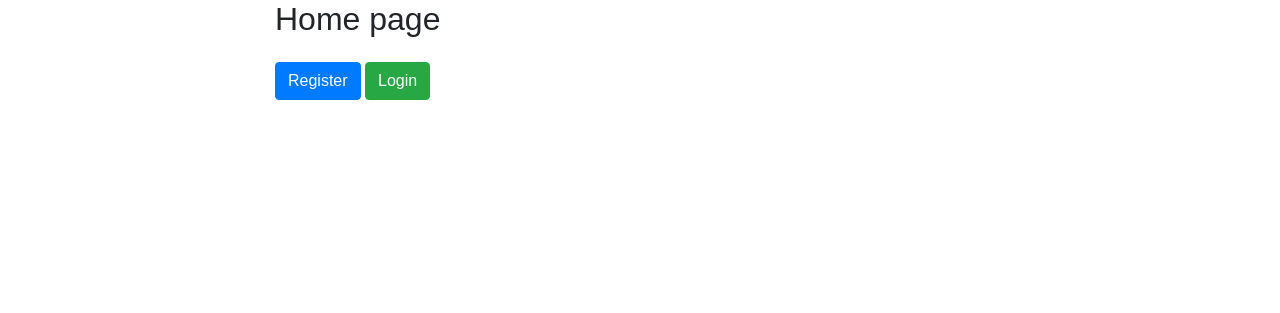
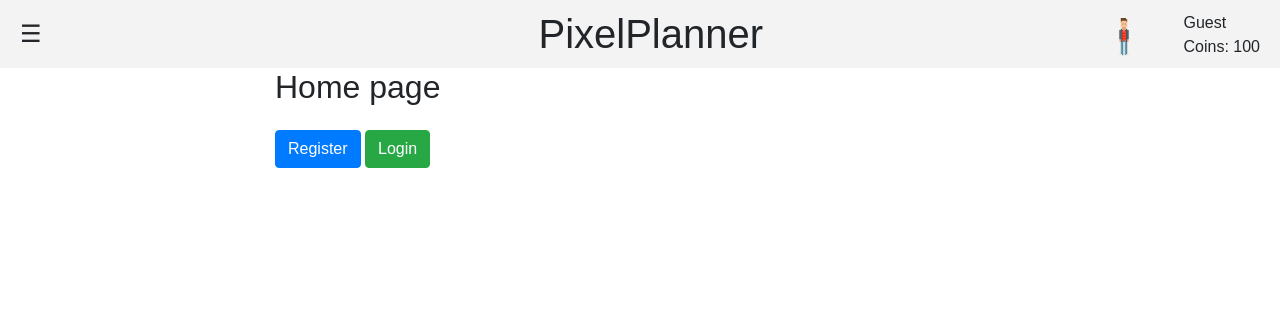
Before and after one commit to Mkidwai1/ITSC-3155-Semester-long-project, a Flask app: page / in a window 1280 px wide. Shown: the top 313 px of the page. Run offline with Flask 3, Linux system fonts and the light colour scheme.

Commit message:
added navbar

```diff
--- a/itsc3155-project/app.py
+++ b/itsc3155-project/app.py
@@ -66,6 +66,7 @@ def login():
 
         if user and user.check_password(password):
             session['email'] = user.email
+            session['user_name'] = user.name
             return redirect(url_for('dashboard'))
         else:
             flash('Invalid Email or Password. Please try again.')
@@ -86,10 +87,6 @@ def dashboard():
 
         return render_template('dashboard.html', user=user)
 
-    return redirect(url_for('login'))
-@app.route('/logout')
-def logout():
-    session.pop('email', None)
     return redirect(url_for('login'))
 
 @app.route('/canvas-calendar')
@@ -149,3 +146,22 @@ def fetch_canvas_calendar_events(user_id, course_codes):
 
 if __name__ == '__main__':
     app.run(debug=True)
+
+@app.route('/todo')
+def todo():
+    return render_template('todo.html')
+
+@app.route('/shop')
+def shop():
+    return render_template('shop.html')
+
+@app.route('/settings')
+def settings():
+    return render_template('settings.html')
+
+@app.route('/logout')
+def logout():
+    session.pop('email', None)  # Remove user email from session
+    session.pop('name', None)   # Remove user name from session
+    flash('You have been logged out.')
+    return redirect(url_for('index'))
--- /dev/null
+++ b/itsc3155-project/static/js/script.js
@@ -0,0 +1,9 @@
+// Function to handle opening the navigation sidebar
+function openNav() {
+    document.getElementById("navbar").style.width = "250px";
+}
+
+// Function to handle closing the navigation sidebar
+function closeNav() {
+    document.getElementById("navbar").style.width = "0";
+}
--- a/itsc3155-project/templates/index.html
+++ b/itsc3155-project/templates/index.html
@@ -1,7 +1,7 @@
 <!DOCTYPE html>
 <html lang="en">
 <head>
-  <title>Auth system</title>
+  <title>PixelPlanner</title>
   <meta charset="utf-8">
   <meta name="viewport" content="width=device-width, initial-scale=1">
   <link rel="stylesheet" href="https://cdn.jsdelivr.net/npm/bootstrap@4.6.2/dist/css/bootstrap.min.css">
@@ -10,7 +10,31 @@
   <script src="https://cdn.jsdelivr.net/npm/popper.js@1.16.1/dist/umd/popper.min.js"></script>
   <script src="https://cdn.jsdelivr.net/npm/bootstrap@4.6.2/dist/js/bootstrap.bundle.min.js"></script>
 </head>
+
+<header>
+    <div class="menu-icon" onmouseover="openNav()" onmouseout="closeNav()">&#9776;</div>
+    <h1>PixelPlanner</h1>
+  <div class="profile-info">
+    <img src="{{ url_for('static', filename='images/pixelAvatar.png') }}" alt="Player Avatar" class="avatar">
+    <div class="player-info">
+        <span class="player-name">{{session.get('user_name', 'Guest')}}</span>
+        <span class="player-coins">Coins: 100</span>
+</header>
+
 <body>
+<div id="navbar" class="sidenav" onmouseover="openNav()" onmouseout="closeNav()">
+    <a href="{{ url_for('dashboard') }}">Dashboard</a>
+    <a href="{{ url_for('canvas_calendar') }}">Calendar</a>
+    <a href="{{ url_for('todo') }}">Todo</a>
+    <a href="{{ url_for('shop') }}">Shop</a>
+    <a href="{{ url_for('settings') }}">Settings</a>
+    {% if 'email' not in session %}
+        <a href="{{ url_for('register') }}">Register</a>
+        <a href="{{ url_for('login') }}">Login</a>
+    {% else %}
+        <a href="{{ url_for('logout') }}">Logout</a>
+    {% endif %}
+</div>
 
 <div class="container">
     <div class=" row justify-content-center">
@@ -24,5 +48,9 @@
 
 </div>
 
+
+
+
+<script src="{{ url_for('static', filename='js/script.js') }}"></script>
 </body>
 </html>
```
Also changed, not shown: itsc3155-project/templates/dashboard.html (+28 -1 lines), itsc3155-project/instance/database.db (added), itsc3155-project/templates/settings.html (added), itsc3155-project/templates/shop.html (added), itsc3155-project/templates/todo.html (added).
